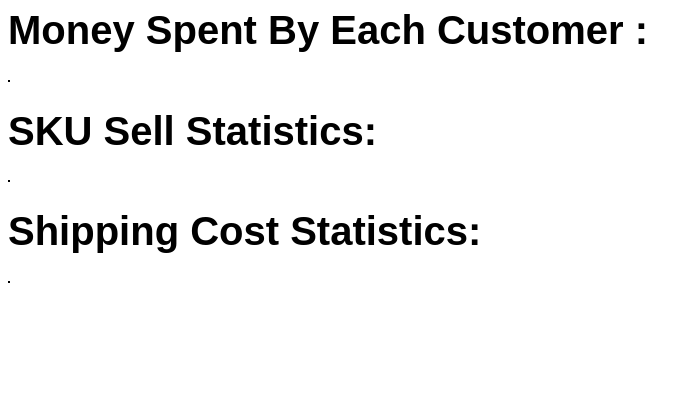
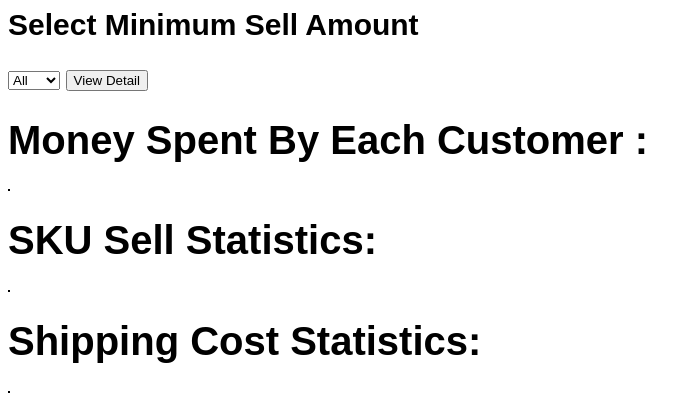
Before and after one commit to limqiying/w4111-proj1, a Flask app: template templates/statistics.html in a window 1280 px wide. Shown: the top 420 px of the page, without its empty margins (0-700 px from the left). Run offline with Flask 2, Linux system fonts and the light colour scheme; the template is opened without the code that fills it, so the values that code supplies are empty; parts of the project's set-up code (start-up, migrations or seed data) failed here and were passed over.

Commit message:
more statistics filters in progress

```diff
--- a/server.py
+++ b/server.py
@@ -220,14 +220,23 @@ def add():
   # return redirect('/')
 
 
-@app.route('/statistics')
+@app.route('/statistics', methods=['POST', 'GET'])
 def statistics():
-  money_spent_sql = "select * from (" + \
-    "select x.name, sum(cast(x.price as integer)) as total_spending from (" + \
-    "select c.name,cs.price from customer as c, buys as b, \"order\" as o, consists_of as cs where cast(c.cid as text) = b.cid " + \
-    "and b.oid = o.oid and o.oid = cs.oid" + \
-    ") as x group by name" + \
-    ") as z order by z.total_spending desc"
+
+  min_cust_sale = 0
+  if 'min_cust_sale' in request.form:
+    min_cust_sale = request.form["min_cust_sale"]
+
+  print "min_cust_sale = ", min_cust_sale
+
+  money_spent_sql = """
+    select * from (
+    select x.name, sum(cast(x.price as integer)) as total_spending from (
+    select c.name,cs.price from customer as c, buys as b, "order" as o, consists_of as cs where cast(c.cid as text) = b.cid
+    and b.oid = o.oid and o.oid = cs.oid
+    ) as x group by name
+    ) as z order by z.total_spending desc
+    """
 
   cursor = g.conn.execute(money_spent_sql)
   money_spent_cols = cursor.keys()
--- a/templates/statistics.html
+++ b/templates/statistics.html
@@ -12,6 +12,18 @@ table, th, td {
 
 
 <body>
+  <h2>Select Minimum Sell Amount</h2>
+  <form method="POST" action="/statistics">
+    <select name="min_cust_sale">
+        <option value="0">All</option>
+        <option value="100">100</option>
+        <option value="500">500</option>
+        <option value="1000">1000</option>
+        <option value="1500">1500</option>
+    </select>
+    <input type="submit" value="View Detail"></p>
+  </form>
+
 
   <h1>Money Spent By Each Customer : </h1>
   <table>
```
